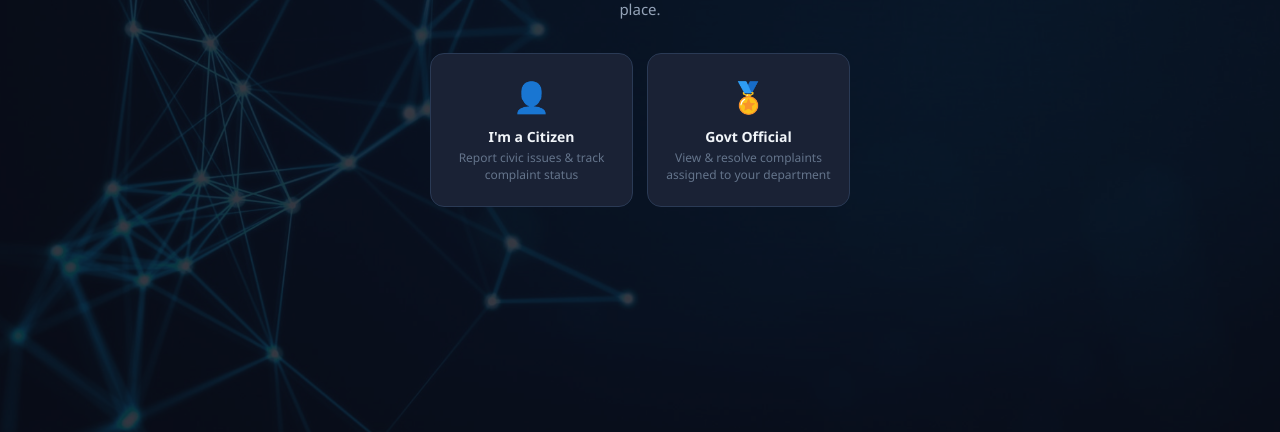
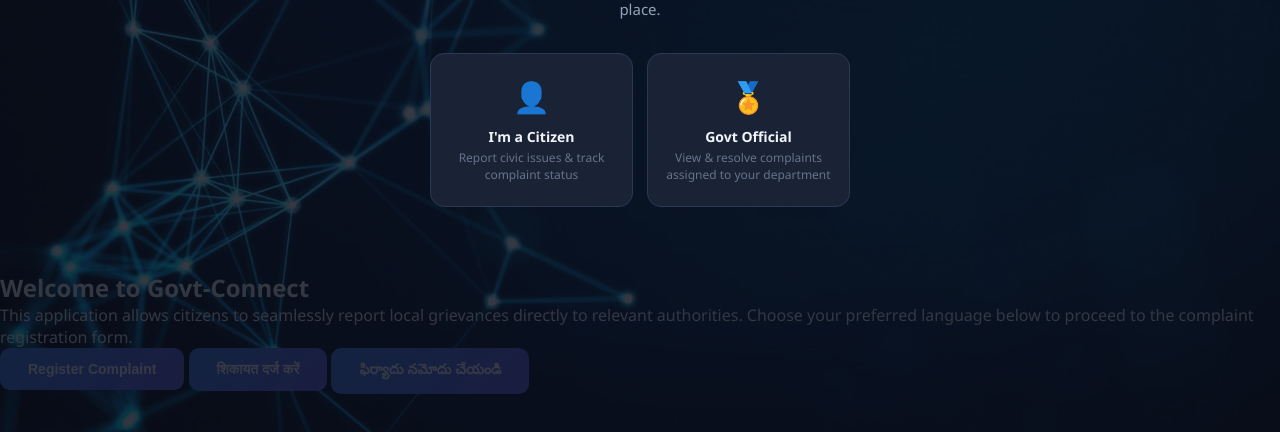
Before and after one commit to harish5991/govt-connect, a Flask app: page / in a window 1280 px wide. Shown: the part 368-800 px from the top of the page. Run offline with Flask 3, Linux system fonts and the light colour scheme.

Commit message:
Add home page with language options for complaints
Added home page section with language selection for complaint registration.

```diff
--- a/templates/govconnect.html
+++ b/templates/govconnect.html
@@ -276,6 +276,26 @@
     <button class="btn-full gold-btn" onclick="officialSignup()">Register Official Account →</button>
   </div>
 </div>
+  <!-- Home Page Section -->
+<div id="home-page" class="page-view">
+    <h2>Welcome to Govt-Connect</h2>
+    <p>This application allows citizens to seamlessly report local grievances directly to relevant authorities. Choose your preferred language below to proceed to the complaint registration form.</p>
+
+    <div class="language-selection">
+        <!-- English Button -->
+        <button class="btn-primary lang-btn" onclick="navigateToComplaint('en')">
+            Register Complaint
+        </button>
+        <!-- Hindi Button -->
+        <button class="btn-primary lang-btn" onclick="navigateToComplaint('hi')">
+            शिकायत दर्ज करें
+        </button>
+        <!-- Telugu Button -->
+        <button class="btn-primary lang-btn" onclick="navigateToComplaint('te')">
+            ఫిర్యాదు నమోదు చేయండి
+        </button>
+    </div>
+</div>
 
 <div class="page" id="page-citizen-app">
   <div class="container">
```
